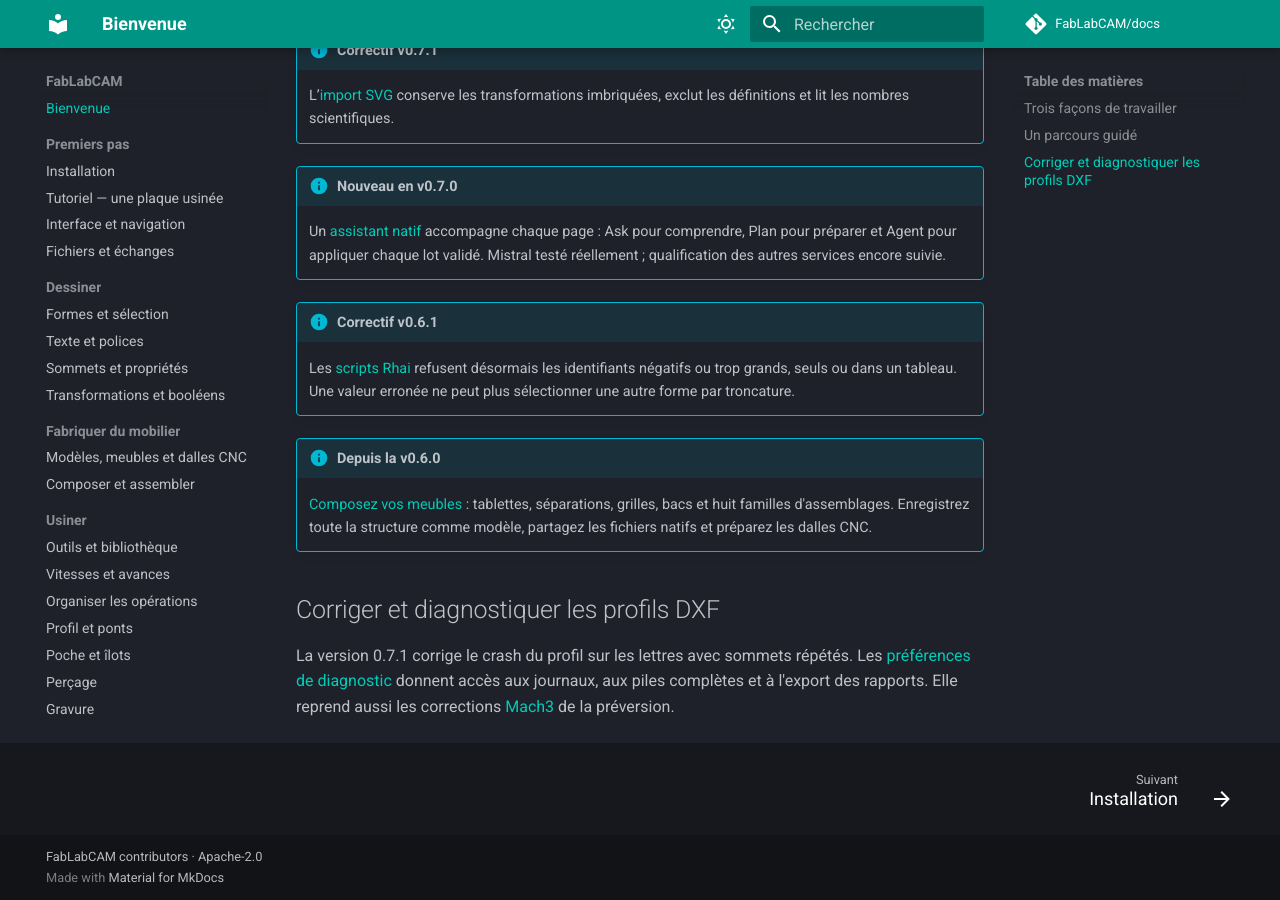
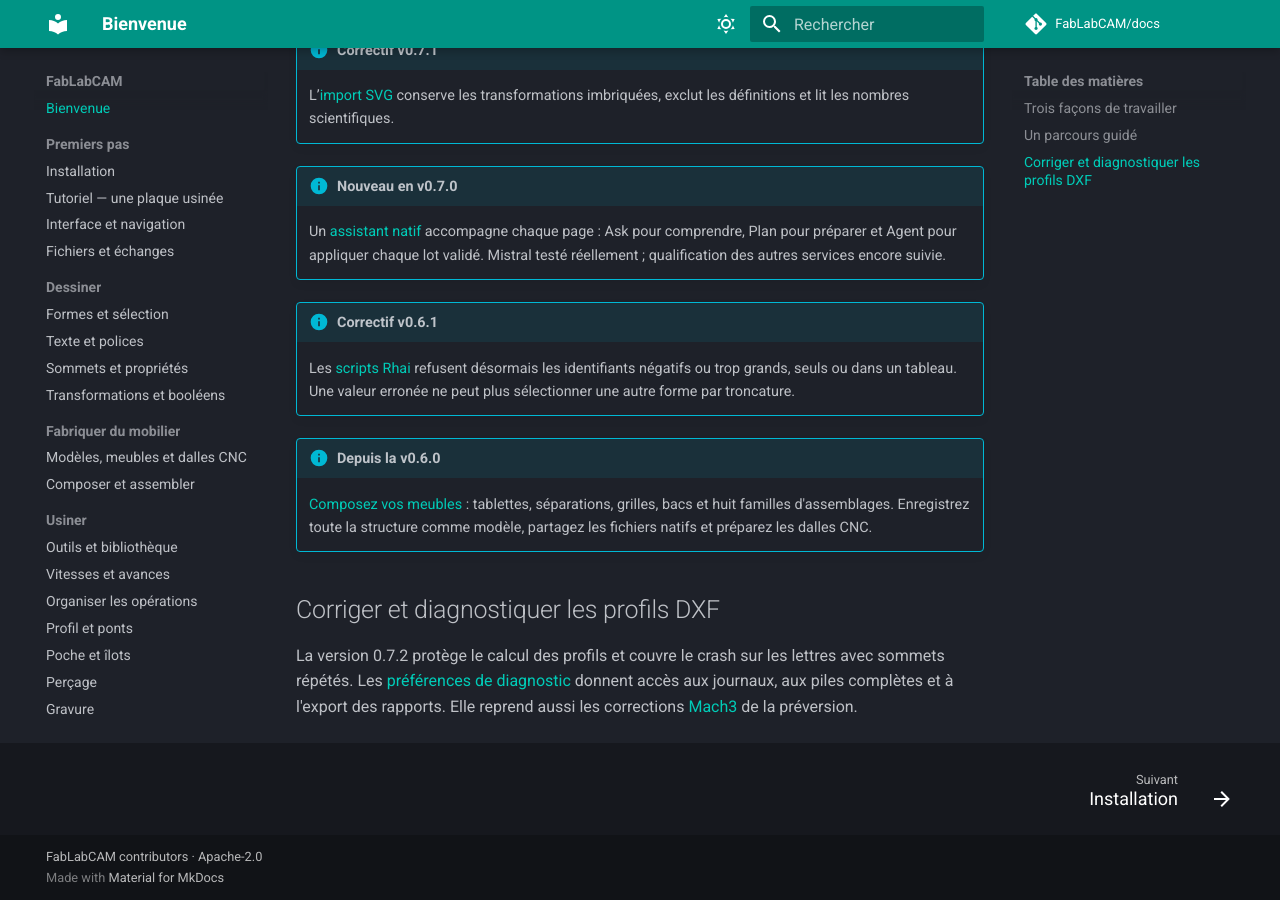
Before and after one commit to FabLabCAM/docs, an MkDocs documentation site: the page built from docs/index.md, in a window 1280 px wide and 900 px high, scrolled down 1859 px. Built offline with MkDocs 1.6.1 and Material for MkDocs 9.7.7, drawn with Linux system fonts in a browser that asks for light colours; comment, search, counter and statistics services are not loaded.

Commit message:
docs: align examples with 0.7.2 and preserve screenshot provenance

```diff
--- a/docs/examples/machines/id-cnc-pro-report.json
+++ b/docs/examples/machines/id-cnc-pro-report.json
@@ -1,6 +1,6 @@
 {
   "schema_version": 1,
-  "analyzer_version": "0.7.1",
+  "analyzer_version": "0.7.2",
   "profile_id": "id-cnc-pro-1500x800",
   "status": "incomplete",
   "limits_checked": false,
--- a/docs/examples/machines/invalid-report.json
+++ b/docs/examples/machines/invalid-report.json
@@ -1,6 +1,6 @@
 {
   "schema_version": 1,
-  "analyzer_version": "0.7.1",
+  "analyzer_version": "0.7.2",
   "profile_id": "mach3-mill-demo",
   "status": "invalid",
   "limits_checked": true,
--- a/docs/examples/machines/valid-report.json
+++ b/docs/examples/machines/valid-report.json
@@ -1,6 +1,6 @@
 {
   "schema_version": 1,
-  "analyzer_version": "0.7.1",
+  "analyzer_version": "0.7.2",
   "profile_id": "mach3-mill-demo",
   "status": "valid",
   "limits_checked": true,
--- a/docs/index.md
+++ b/docs/index.md
@@ -64,7 +64,7 @@ avec des exemples publics créés pour ce guide. Les dialogues système et polic
 
 ## Corriger et diagnostiquer les profils DXF
 
-La version 0.7.1 corrige le crash du profil sur les lettres avec sommets répétés.
+La version 0.7.2 protège le calcul des profils et couvre le crash sur les lettres avec sommets répétés.
 Les [préférences de diagnostic](reference/diagnostics.md) donnent accès aux journaux,
 aux piles complètes et à l'export des rapports. Elle reprend aussi les corrections
 [Mach3](guide/gcode.md#mach3-fichier-charge-lancement-bloque) de la préversion.
```
Also changed, not shown: docs/installation.md (+1 -1 lines), docs/reference/depannage.md (+1 -1 lines), docs/reference/fonctionnalites.md (+2 -2 lines).
